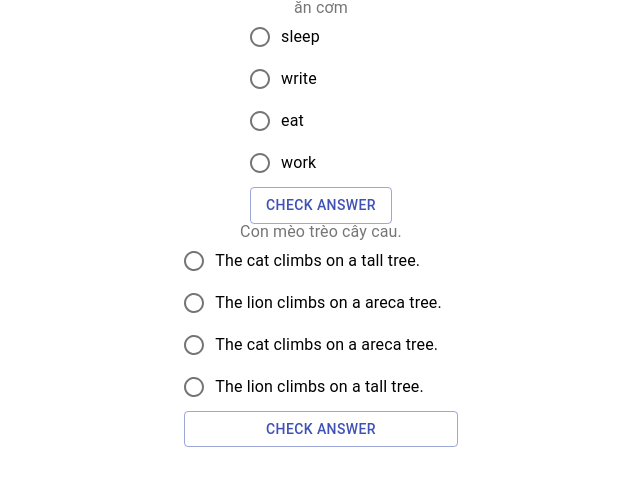
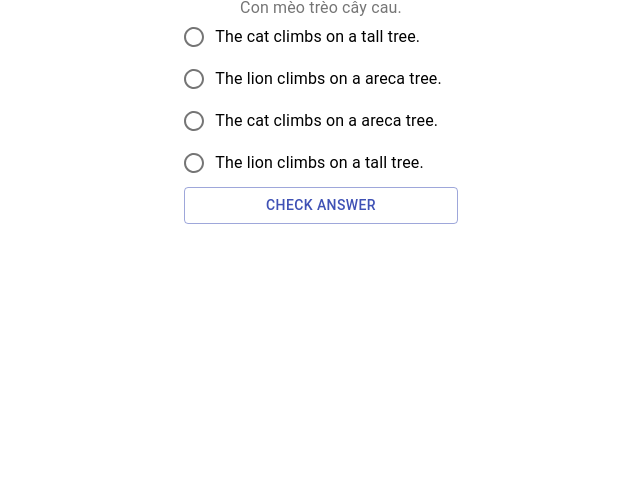
Before and after one commit to adhoc-app/adhoc-react-redux-typescript, a React (Create React App) app: page / in a window 1280 px wide. Shown: the top 486 px of the page, without its empty margins (319-959 px from the left). Built offline with nearby package versions, Linux system fonts and the light colour scheme.

Commit message:
question_card Remove one mock question

```diff
--- a/src/features/quiz/Quiz.tsx
+++ b/src/features/quiz/Quiz.tsx
@@ -2,15 +2,6 @@ import React from "react";
 import Card from "./Card";
 
 const mockQuestions = [
-  {
-    prompt: "ăn cơm",
-    options: [
-      { value: 1, label: "sleep" },
-      { value: 2, label: "write" },
-      { value: 3, label: "eat" },
-      { value: 4, label: "work" },
-    ],
-  },
   {
     prompt: "Con mèo trèo cây cau.",
     options: [
```
